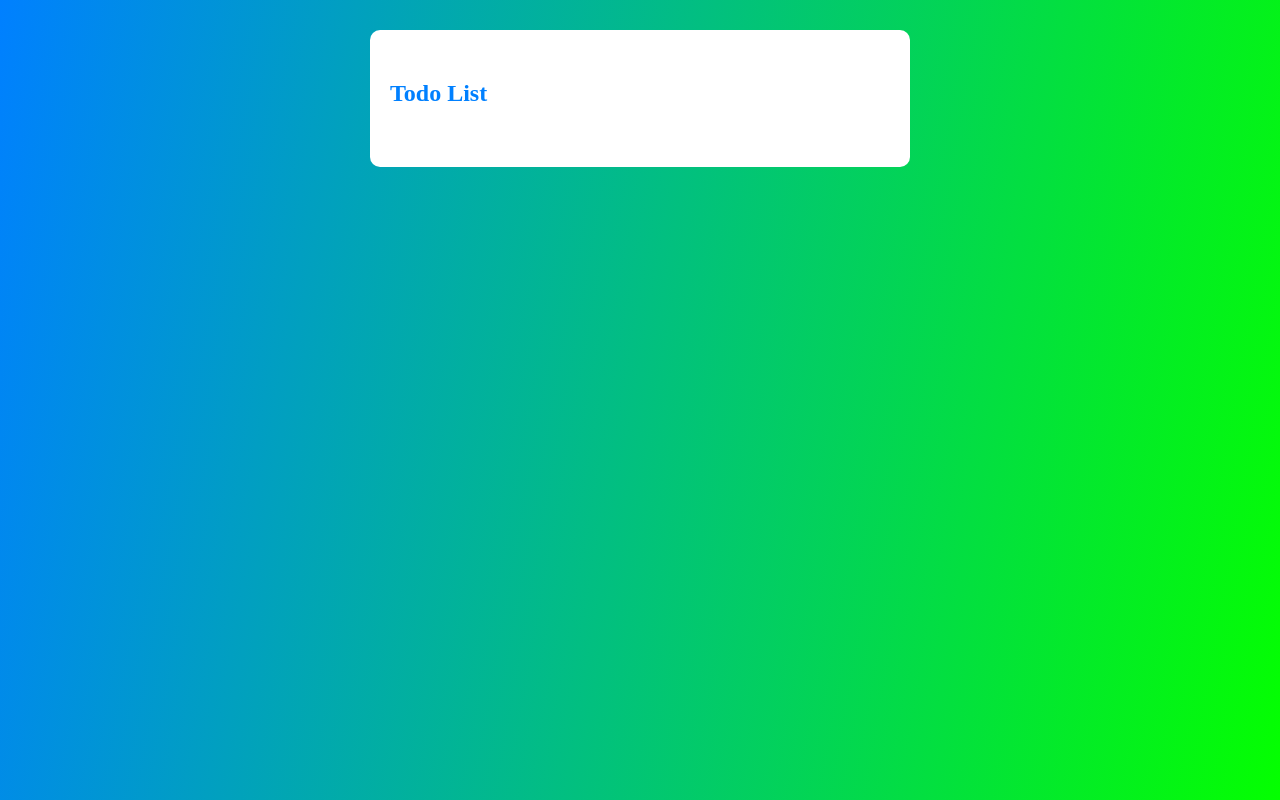
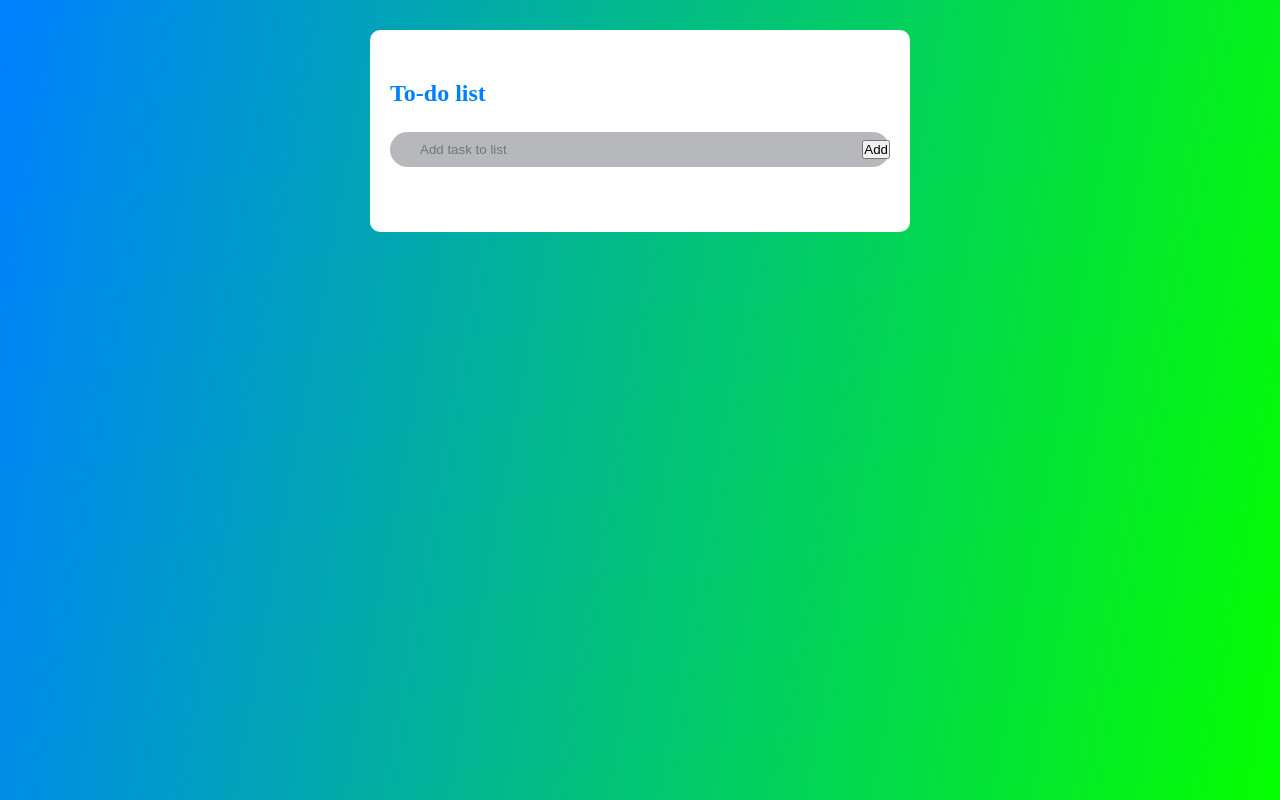
Before and after one commit to Solemander/todo-list, a plain HTML site: page index.html in a window 1280 px wide. Drawn offline with Linux system fonts and the light colour scheme.

Commit message:
add text box and button

```diff
--- a/index.html
+++ b/index.html
@@ -9,7 +9,11 @@
 <body>
     <div class="background">
         <div class="todo-box">
-            <h2>Todo List</h2>
+            <h2>To-do list</h2>
+            <div class="row">
+                <input type="text" id="input-box" placeholder="Add task to list">
+                 <button>Add</button>
+            </div>
         </div>
     </div>
 </body>
--- a/style.css
+++ b/style.css
@@ -24,5 +24,23 @@
     color: #0080ff;
     display: flex;
     align-items: center;
-    margin-bottom: 20px;
+    margin-bottom: 25px;
 }
+
+.row{
+    display: flex;
+    align-items: center;
+    justify-content: space-between;
+    background: #b7b8bb;
+    border-radius: 30px;
+    padding-left: 20px;
+    margin-bottom: 25px;
+}
+
+input{
+    flex: 1;
+    border: none;
+    outline: none;
+    background: transparent;
+    padding: 10px;
+}
```
